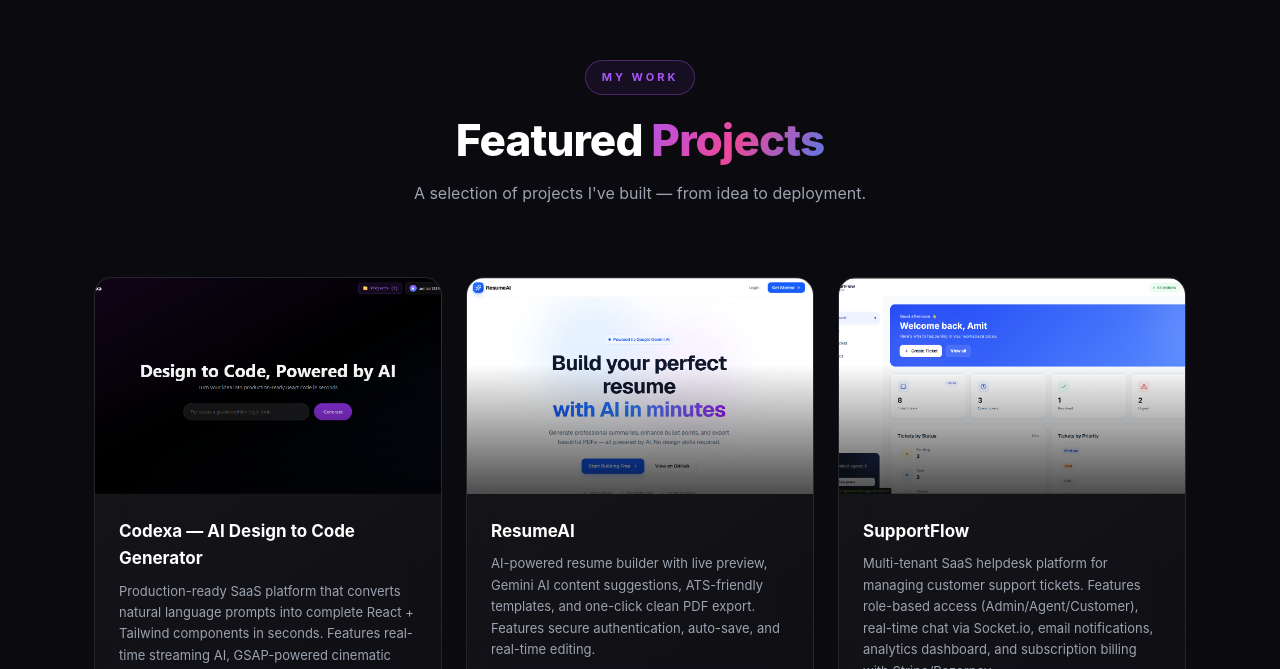
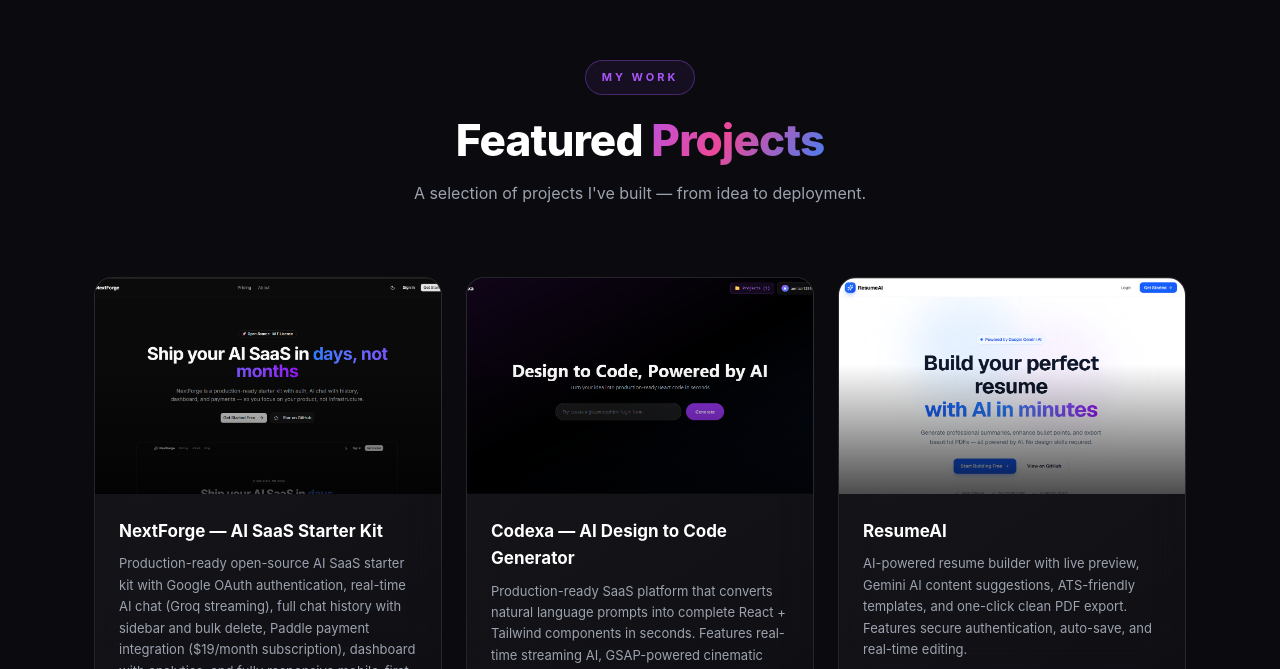
Before and after one commit to iamdeveloper17/portfolio, a React app: page / in a window 1280 px wide. Shown: the part 2131-2800 px from the top of the page. Built offline with nearby package versions, Linux system fonts and the light colour scheme; the HTML template or start-up script is replaced by a standard one.

Commit message:
Add new projects to portfolio

```diff
--- a/src/data/projects.js
+++ b/src/data/projects.js
@@ -1,6 +1,16 @@
 export const projects = [
   {
     id: 1,
+    title: "NextForge — AI SaaS Starter Kit",
+    description: "Production-ready open-source AI SaaS starter kit with Google OAuth authentication, real-time AI chat (Groq streaming), full chat history with sidebar and bulk delete, Paddle payment integration ($19/month subscription), dashboard with analytics, and fully responsive mobile-first UI. Built to help developers ship AI products in days, not months.",
+    image: "/images/nextforge.png",
+    tags: ["Next.js 16", "TypeScript", "MongoDB", "Prisma", "NextAuth v5", "Groq AI", "Paddle", "Tailwind CSS v4", "shadcn/ui", "Vercel"],
+    liveLink: "https://nextforge-liard.vercel.app",
+    githubLink: "https://github.com/iamdeveloper17/nextforge",
+    featured: true,
+},
+  {
+    id: 2,
     title: "Codexa — AI Design to Code Generator",
     description: "Production-ready SaaS platform that converts natural language prompts into complete React + Tailwind components in seconds. Features real-time streaming AI, GSAP-powered cinematic animations, secure user authentication, and database-backed project management.",
     image: "/images/codexa.png",
@@ -10,7 +20,7 @@
     featured: true,
   },
   {
-    id: 2,
+    id: 3,
     title: "ResumeAI",
     description: "AI-powered resume builder with live preview, Gemini AI content suggestions, ATS-friendly templates, and one-click clean PDF export. Features secure authentication, auto-save, and real-time editing.",
     image: "/images/resumeai.png",
@@ -20,7 +30,7 @@
     featured: true,
   },
   {
-    id: 3,
+    id: 4,
     title: "SupportFlow",
     description: "Multi-tenant SaaS helpdesk platform for managing customer support tickets. Features role-based access (Admin/Agent/Customer), real-time chat via Socket.io, email notifications, analytics dashboard, and subscription billing with Stripe/Razorpay.",
     image: "/images/supportflow.png",
@@ -30,7 +40,7 @@
     featured: true,
   },
   {
-    id: 4,
+    id: 5,
     title: "MMA Tradex LLP",
     description:
       "Full-stack company website with a React frontend and an Express and MongoDB backend for contact enquiries.",
@@ -40,7 +50,7 @@
     githubLink: "https://github.com/iamdeveloper17/MMA_Tradex",
   },
   {
-    id: 5,
+    id: 6,
     title: "Divyaputri Tradex LLP",
     description:
       "Responsive full-stack website for a nano technology products company. React and Vite frontend covering six product categories, with an Express and MongoDB backend that stores contact enquiries. Deployed live on a custom domain.",
@@ -50,7 +60,7 @@
     githubLink: "https://github.com/iamdeveloper17/divyaputri-tradex-india",
   },
   {
-    id: 6,
+    id: 7,
     title: "Vego & Thomson",
     description:
       "Multi-page website for a group operating in infrastructure, healthcare, technology and agro. React with React Router on the frontend, and an Express and MongoDB backend that saves enquiries and emails them to the team through SMTP.",
```
Also changed, not shown: public/images/nextforge.png (added), 1 other file (tests, documents, lock files or other folders).
